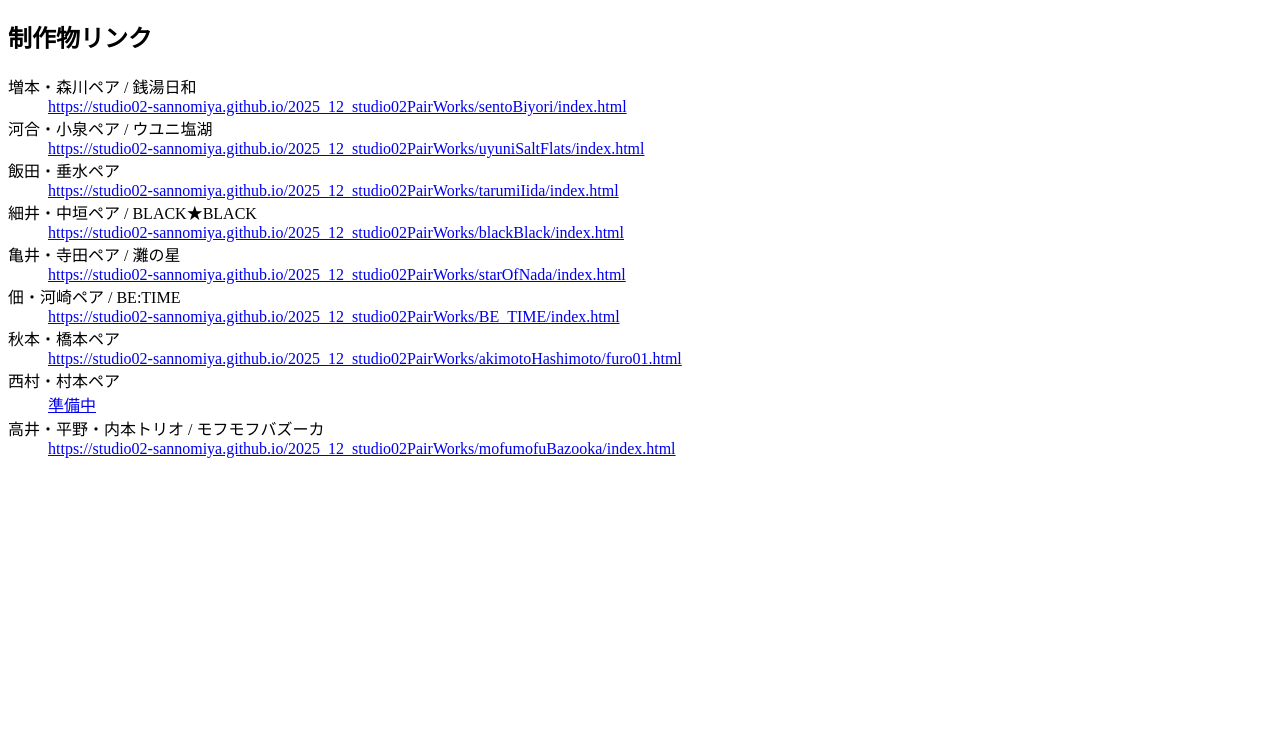
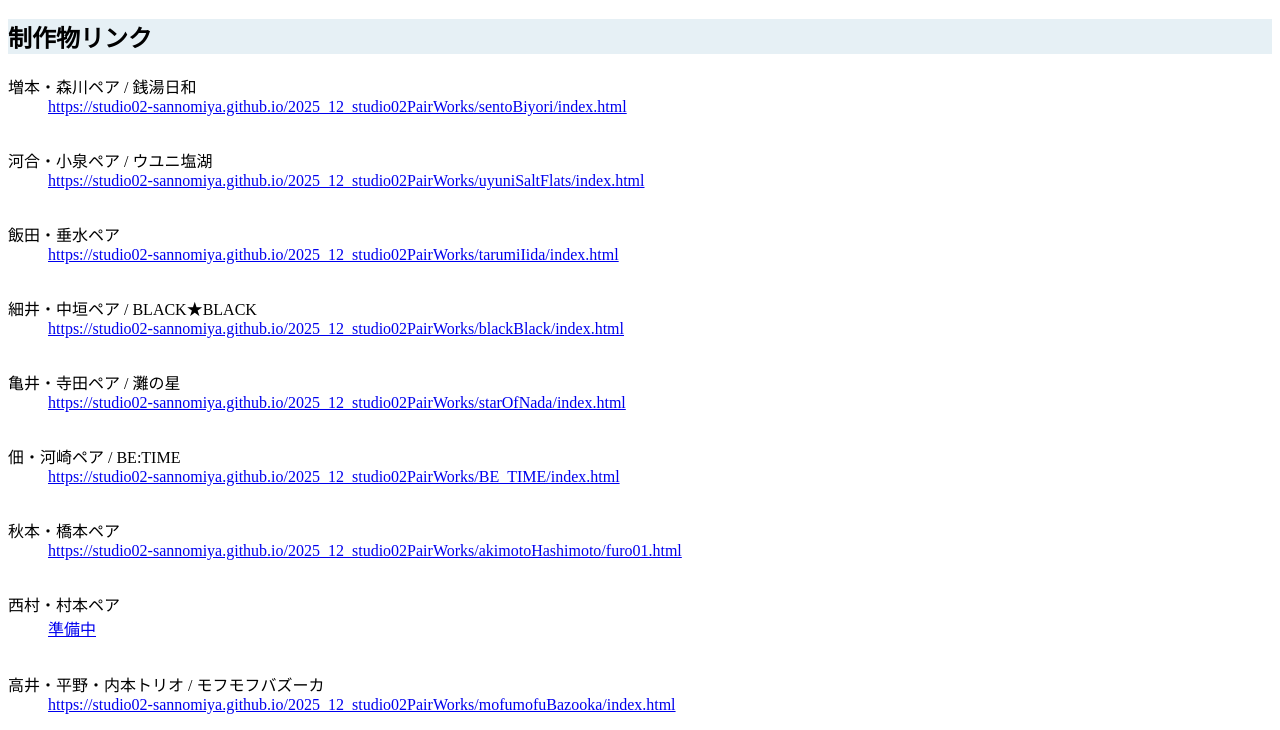
Before and after one commit to studio02-sannomiya/2025_12_studio02PairWorks, a plain HTML site: page index.html in a window 1280 px wide. Shown: the part 70-800 px from the top of the page. Drawn offline with Linux system fonts and the light colour scheme.

Commit message:
005_TOPページ_CSS追加

```diff
--- /dev/null
+++ b/assets/css/style.css
@@ -0,0 +1,9 @@
+#siteLink dl {
+    display: flex;
+    flex-direction: column;
+    gap: 2rem;
+}
+
+#siteLink h2 {
+    background-color: #e6f0f5;
+}
--- a/index.html
+++ b/index.html
@@ -5,6 +5,7 @@
     <meta charset="UTF-8">
     <meta name="viewport" content="width=device-width, initial-scale=1.0">
     <title>ペア制作発表サイト</title>
+    <link rel="stylesheet" href="assets/css/style.css">
     <meta name="robots" content="noindex, nofollow" />
 
 
@@ -19,40 +20,66 @@
         <section id="siteLink">
             <h2>制作物リンク</h2>
             <dl>
+                <div class="dlSeparate">
                     <dt>増本・森川ペア / 銭湯日和</dt>
                     <dd><a href="sentoBiyori/index.html"
                             target="_blank">https://studio02-sannomiya.github.io/2025_12_studio02PairWorks/sentoBiyori/index.html</a>
                     </dd>
+                </div>
+
+                <div class="dlSeparate">
                     <dt>河合・小泉ペア / ウユニ塩湖</dt>
                     <dd><a href="uyuniSaltFlats/index.html"
                             target="_blank">https://studio02-sannomiya.github.io/2025_12_studio02PairWorks/uyuniSaltFlats/index.html</a>
                     </dd>
+                </div>
+
+                <div class="dlSeparate">
                     <dt>飯田・垂水ペア</dt>
                     <dd><a href="tarumiIida/index.html"
                             target="_blank">https://studio02-sannomiya.github.io/2025_12_studio02PairWorks/tarumiIida/index.html</a>
                     </dd>
+                </div>
+
+                <div class="dlSeparate">
                     <dt>細井・中垣ペア / BLACK★BLACK </dt>
                     <dd><a href="blackBlack/index.html"
                             target="_blank">https://studio02-sannomiya.github.io/2025_12_studio02PairWorks/blackBlack/index.html</a>
                     </dd>
+                </div>
+
+                <div class="dlSeparate">
                     <dt>亀井・寺田ペア / 灘の星</dt>
                     <dd><a href="starOfNada/index.html"
                             target="_blank">https://studio02-sannomiya.github.io/2025_12_studio02PairWorks/starOfNada/index.html</a>
                     </dd>
+                </div>
+
+                <div class="dlSeparate">
                     <dt>佃・河崎ペア / BE:TIME</dt>
                     <dd><a href="BE_TIME/index.html"
                             target="_blank">https://studio02-sannomiya.github.io/2025_12_studio02PairWorks/BE_TIME/index.html</a>
                     </dd>
+                </div>
+
+                <div class="dlSeparate">
                     <dt>秋本・橋本ペア</dt>
                     <dd><a href="akimotoHashimoto/furo01.html"
                             target="_blank">https://studio02-sannomiya.github.io/2025_12_studio02PairWorks/akimotoHashimoto/furo01.html</a>
                     </dd>
+                </div>
+
+                <div class="dlSeparate">
                     <dt>西村・村本ペア</dt>
                     <dd><a href="https://example.com/project1" target="_blank">準備中</a></dd>
+                </div>
+
+                <div class="dlSeparate">
                     <dt>高井・平野・内本トリオ / モフモフバズーカ</dt>
                     <dd><a href="mofumofuBazooka/index.html"
                             target="_blank">https://studio02-sannomiya.github.io/2025_12_studio02PairWorks/mofumofuBazooka/index.html</a>
                     </dd>
+                </div>
             </dl>
         </section>
     </main>
```
Lines whose indentation alone changed are shown as unchanged.
